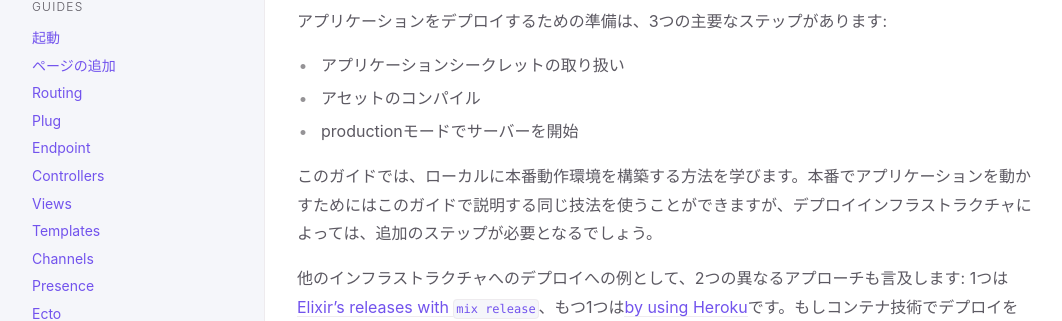
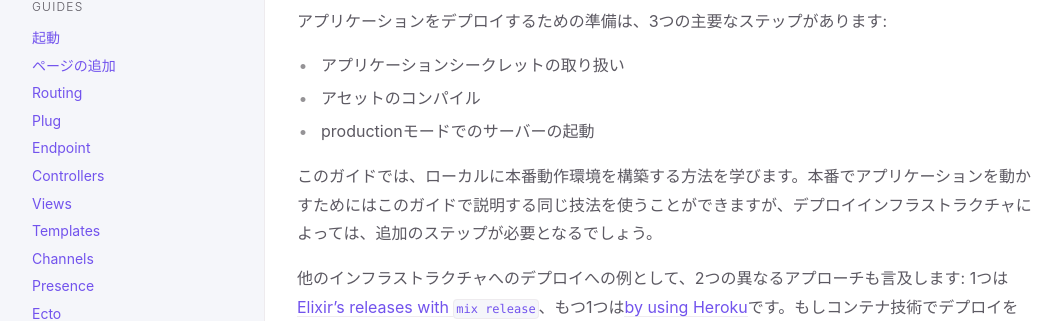
Before and after one commit to fukuoka-ex/phoenix-guide-ja, a Jekyll site: the page built from guides/1.4/deployment/deployment.md, in a window 1280 px wide. Shown: the part 276-597 px from the top of the page, without its empty margins (107-1169 px from the left). Built offline with Jekyll 4.4.1, drawn with Linux system fonts in a browser that asks for light colours.

Commit message:
Update guides/1.4/deployment/deployment.md
Co-Authored-By: Koga Shozo <koga.shozo1020@gmail.com>

```diff
--- a/guides/1.4/deployment/deployment.md
+++ b/guides/1.4/deployment/deployment.md
@@ -13,7 +13,7 @@ hash: cf93367bb60e09db056d9075adbbd05f47325052
 
   * アプリケーションシークレットの取り扱い
   * アセットのコンパイル
-  * productionモードでサーバーを開始
+  * productionモードでのサーバーの起動
 
 このガイドでは、ローカルに本番動作環境を構築する方法を学びます。本番でアプリケーションを動かすためにはこのガイドで説明する同じ技法を使うことができますが、デプロイインフラストラクチャによっては、追加のステップが必要となるでしょう。
 
```
